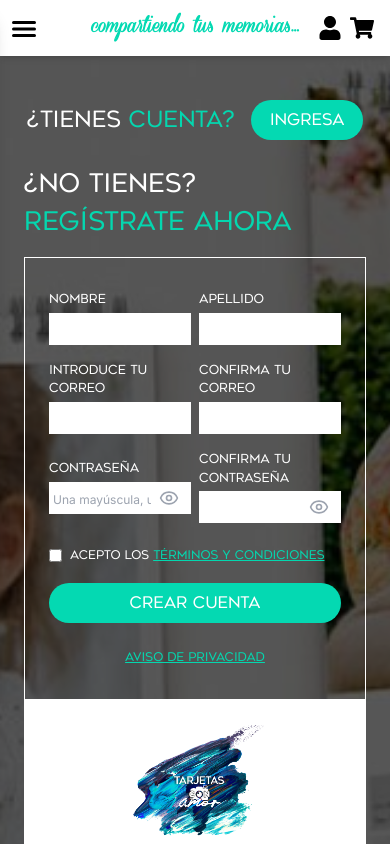
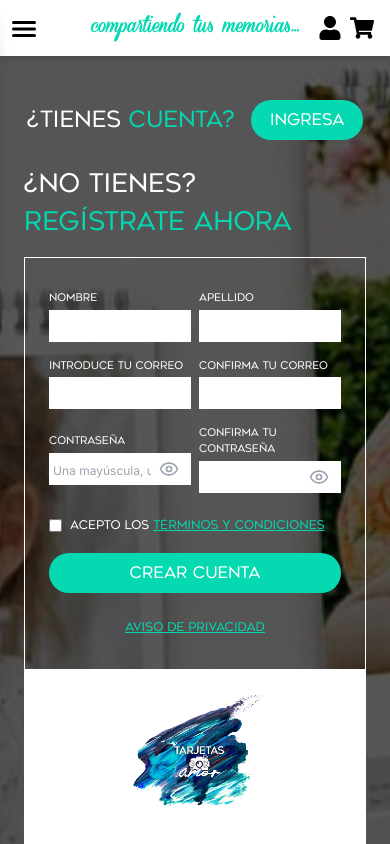
Before and after one commit to paty-tca2/tarjetas-con-amor, a Next.js app: page /auth/sign-up in a window 390 px wide. Shown: the top 844 px of the page. Built offline with nearby package versions, Linux system fonts and the light colour scheme.

Commit message:
added functional

```diff
--- a/src/app/auth/sign-up/page.tsx
+++ b/src/app/auth/sign-up/page.tsx
@@ -1,4 +1,3 @@
-// pages/index.js
 "use client";
 import Image from "next/image";
 import Link from "next/link";
@@ -51,6 +50,23 @@ export default function SignUp() {
         setConfirmPassword(e.target.value);
     };
 
+    const validatePassword = (password: string) => {
+        const uppercasePattern = /[A-Z]/;
+        const numberPattern = /[0-9]/;
+        const specialCharacterPattern = /[^A-Za-z0-9]/;
+
+        if (!uppercasePattern.test(password)) {
+            return "La contraseña debe contener al menos una letra mayúscula";
+        }
+        if (!numberPattern.test(password)) {
+            return "La contraseña debe contener al menos un número";
+        }
+        if (!specialCharacterPattern.test(password)) {
+            return "La contraseña debe contener al menos un carácter especial";
+        }
+        return null;
+    };
+
     const handleSubmit = async (e: React.FormEvent) => {
         e.preventDefault();
 
@@ -63,6 +79,14 @@ export default function SignUp() {
 
         if (userData.password !== confirmPassword) {
             toast.error("Las contraseñas no coinciden", {
+                position: "top-center",
+            });
+            return;
+        }
+
+        const passwordError = validatePassword(userData.password);
+        if (passwordError) {
+            toast.error(passwordError, {
                 position: "top-center",
             });
             return;
@@ -139,7 +163,7 @@ export default function SignUp() {
                         >
                             <div>
                                 <label
-                                    className="block text-white text-[0.78rem] font-geometos pb-1"
+                                    className="block text-white text-[0.66rem] sm:text-[0.78rem] font-geometos pb-1"
                                     htmlFor="first_name"
 
                                 >
@@ -156,7 +180,7 @@ export default function SignUp() {
                             </div>
                             <div>
                                 <label
-                                    className="block text-white text-[0.78rem] font-geometos pb-1"
+                                    className="block text-white text-[0.66rem] sm:text-[0.78rem] font-geometos pb-1"
                                     htmlFor="last_name"
                                 >
                                     APELLIDO
@@ -172,7 +196,7 @@ export default function SignUp() {
                             </div>
                             <div className="pt-2">
                                 <label
-                                    className="block text-white text-[0.78rem] font-geometos pb-1"
+                                    className="block text-white text-[0.66rem] sm:text-[0.78rem] font-geometos pb-1"
                                     htmlFor="email"
                                 >
                                     INTRODUCE TU CORREO
@@ -188,7 +212,7 @@ export default function SignUp() {
                             </div>
                             <div className="pt-2">
                                 <label
-                                    className="block text-white text-[0.78rem] font-geometos pb-1"
+                                    className="block text-white text-[0.66rem] sm:text-[0.78rem] font-geometos pb-1"
                                     htmlFor="confirmEmail"
                                 >
                                     CONFIRMA TU CORREO
@@ -204,7 +228,7 @@ export default function SignUp() {
                             </div>
                             <div className="pt-2">
                                 <label
-                                    className="block text-white text-[0.78rem] font-geometos pb-1"
+                                    className="block text-white text-[0.66rem] sm:text-[0.78rem] font-geometos pb-1"
                                     htmlFor="password"
                                 >
                                     CONTRASEÑA
@@ -237,10 +261,8 @@ export default function SignUp() {
 
                             <div className="pt-2">
                                 <label
-                                    className="block text-white text-[0.78rem] font-geometos pb-1"
-                                    htmlFor="confirmPassword"
-                                >
-                                    CONFIRMA TU CONTRASEÑA
+                                    className="block text-white text-[0.66rem] sm:text-[0.78rem] font-geometos pb-1"
+                                    htmlFor="confirmPassword">CONFIRMA TU CONTRASEÑA
                                 </label>
                                 <div className="relative">
                                     <input
--- a/src/core/infrastructure/AuthService.ts
+++ b/src/core/infrastructure/AuthService.ts
@@ -1,7 +1,7 @@
 // src/infrastructure/authService.ts
 import axios from 'axios';
 
-const API_URL = 'http://localhost:3006/api/authClient';
+const API_URL = 'https://backend-tarjetas-amor.onrender.com/api/authClient';
 
 export const authService = {
     registerUser: (userData: Record<string, any>) => {
```
